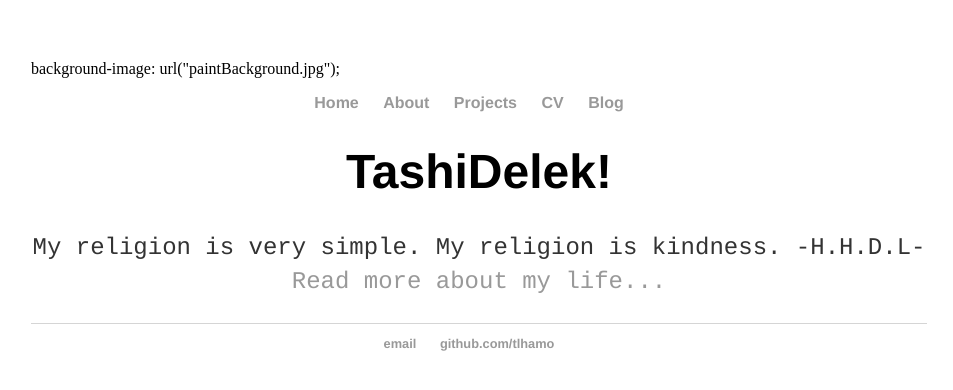
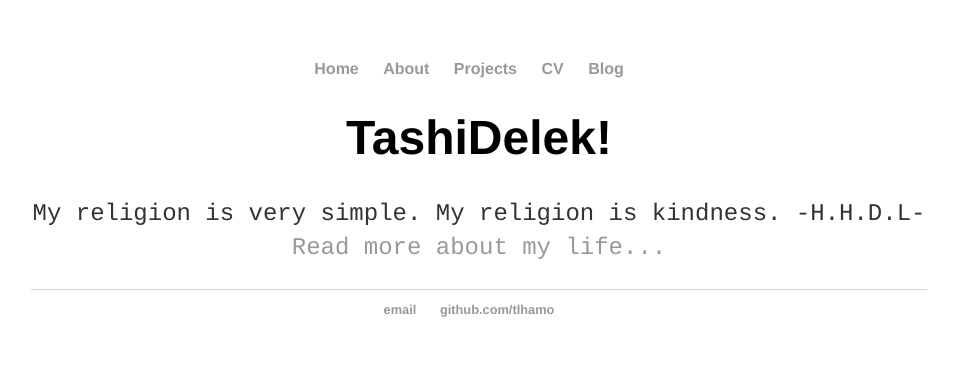
Before and after one commit to tlhamo/2018-Works, a Jekyll site: the page built from index.html, in a window 1280 px wide. Shown: the top 390 px of the page, without its empty margins (161-1114 px from the left). Built offline with Jekyll 4.4.1, drawn with Linux system fonts in a browser that asks for light colours.

Commit message:
Update homeLayout.html

```diff
--- a/_layouts/homeLayout.html
+++ b/_layouts/homeLayout.html
@@ -5,8 +5,8 @@
 			<!-- link to main stylesheet -->
 			<link rel="stylesheet" type="text/css" href="/css/home.css">
 		</head>
-		<body>
-			background-image: url("paintBackground.jpg");
+		<body background =paintBackground.jpg>
+
 			<nav>
 	    		<ul>
 	        		<li><a href="/">Home</a></li>
```
